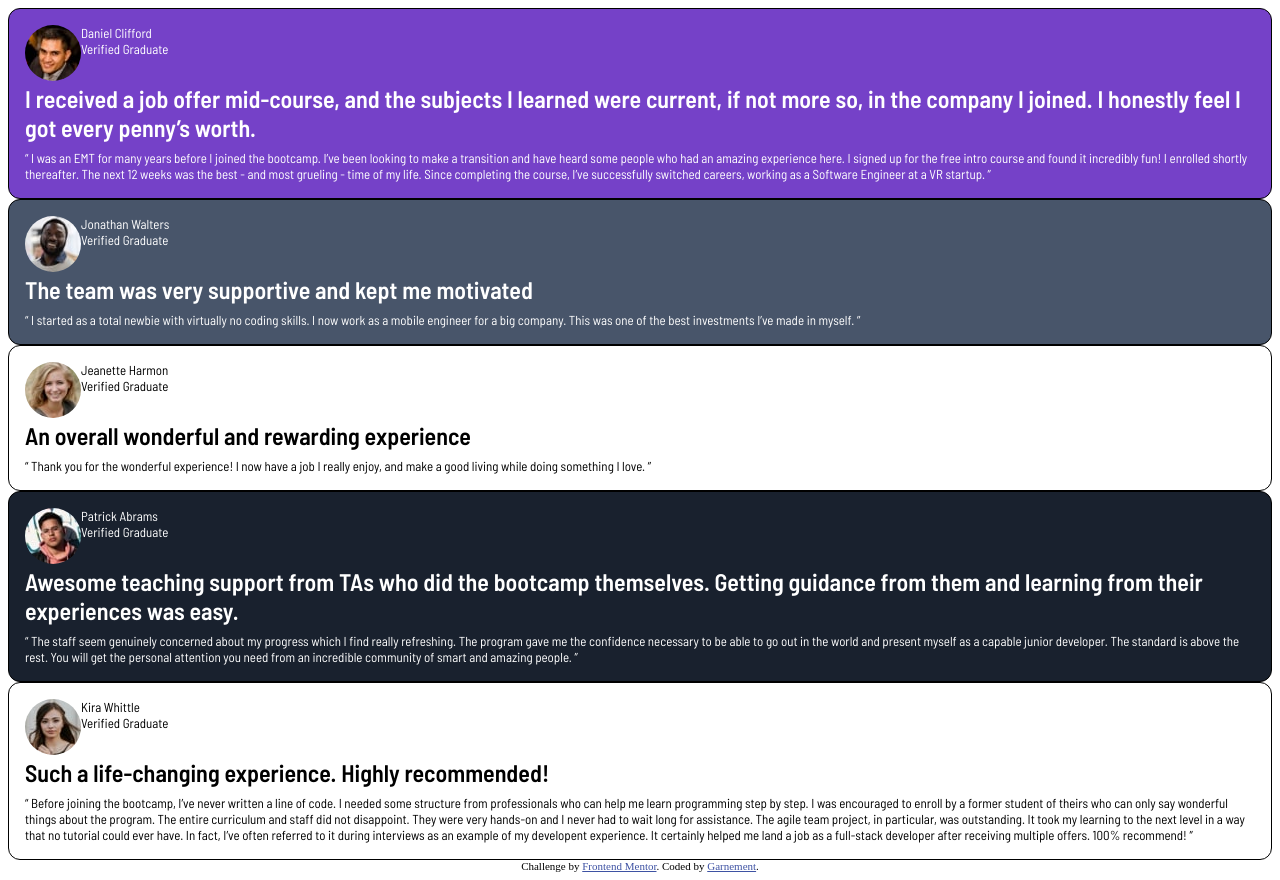
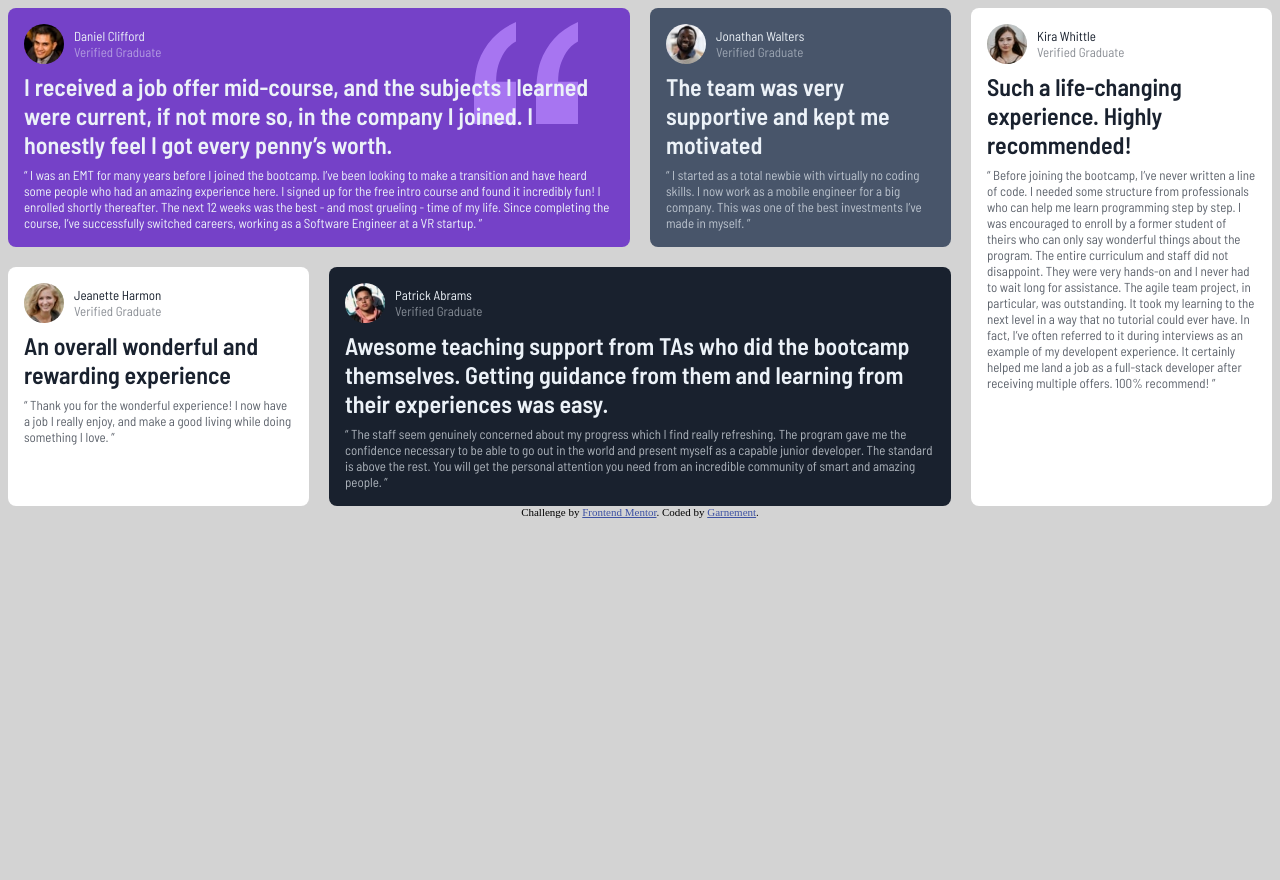
Before and after one commit to Garnement/FM-testimonials-grid-section, a plain HTML site: page index.html in a window 1280 px wide. After the commit the page ends 800 px from the top, so only its background shows below. Drawn offline with Linux system fonts and the light colour scheme.

Commit message:
challenge done

```diff
--- a/index.html
+++ b/index.html
@@ -17,16 +17,18 @@
 </head>
 <body>
 	<div class="testimonials-wrapper">
-		<div class="testimonial-card violet font-white">
+		<div class="testimonial-card violet font-white grid-item-1">
 			<div class="identity">
 				<div class="user-avatar-wrapper">
 					<img src="src/img/image-daniel.jpg" alt="" height="56" width="56">
 				</div>
+				<div>
 					<div class="name">
 						Daniel Clifford
 					</div>
 					<div class="status">
 						Verified Graduate
+					</div>
 				</div>
 			</div>
 			<div class="excerpt">
@@ -41,16 +43,18 @@
 				the course, I’ve successfully switched careers, working as a Software Engineer at a VR startup. ”
 			</div>
 		</div>
-		<div class="testimonial-card dark-gray-blue font-white">
+		<div class="testimonial-card dark-gray-blue font-white grid-item-2">
 			<div class="identity">
 				<div class="user-avatar-wrapper">
 					<img src="src/img/image-jonathan.jpg" alt="" height="56" width="56">
 				</div>
+				<div>
 					<div class="name">
 						Jonathan Walters
 					</div>
 					<div class="status">
 						Verified Graduate
+					</div>
 				</div>
 			</div>
 			<div class="excerpt">
@@ -61,16 +65,18 @@
 				for a big company. This was one of the best investments I’ve made in myself. ”
 			</div>
 		</div>
-		<div class="testimonial-card white">
+		<div class="testimonial-card white font-black grid-item-3">
 			<div class="identity">
 				<div class="user-avatar-wrapper">
 					<img src="src/img/image-jeanette.jpg" alt="" height="56" width="56">
 				</div>
+				<div>
 					<div class="name">
 						Jeanette Harmon
 					</div>
 					<div class="status">
 						Verified Graduate
+					</div>
 				</div>
 			</div>
 			<div class="excerpt">
@@ -81,16 +87,18 @@
 				while doing something I love. ”
 			</div>
 		</div>
-		<div class="testimonial-card dark-black-blue font-white">
+		<div class="testimonial-card dark-black-blue font-white grid-item-4">
 			<div class="identity">
 				<div class="user-avatar-wrapper">
 					<img src="src/img/image-patrick.jpg" alt="" height="56" width="56">
 				</div>
+				<div>
 					<div class="name">
 						Patrick Abrams
 					</div>
 					<div class="status">
 						Verified Graduate
+					</div>
 				</div>
 			</div>
 			<div class="excerpt">
@@ -104,16 +112,18 @@
 				an incredible community of smart and amazing people. ”
 			</div>
 		</div>
-		<div class="testimonial-card white">
+		<div class="testimonial-card white font-black grid-item-5">
 			<div class="identity">
 				<div class="user-avatar-wrapper">
 					<img src="src/img/image-kira.jpg" alt="" height="56" width="56">
 				</div>
+				<div>
 					<div class="name">
 						Kira Whittle
 					</div>
 					<div class="status">
 						Verified Graduate
+					</div>
 				</div>
 			</div>
 			<div class="excerpt">
--- a/src/css/style.css
+++ b/src/css/style.css
@@ -1,13 +1,58 @@
+body {
+	background-color: lightgray;
+}
+
 .testimonials-wrapper {
 	font-family: 'Barlow Semi Condensed', sans-serif;
 	font-size: 13px;
 	display: grid;
+	grid-template-columns: repeat(4, 1fr);
+	grid-template-rows: repeat(2, 1fr);
+	column-gap: 20px;
+	row-gap: 20px;
 }
 
 .testimonial-card {
-	border-radius: 12px;
-	border: 1px solid #000;
+	border-radius: 8px;
 	padding: 16px;
+}
+
+.grid-item-1 {
+	grid-column-start: 1;
+	grid-column-end: 3;
+	grid-row-start: 1;
+	grid-row-end: 1;
+	background-image: url('../img/bg-pattern-quotation.svg');
+	background-position: 90% 10%;
+	background-repeat: no-repeat;
+}
+
+.grid-item-2 {
+	grid-column-start: 3;
+	grid-column-end: 4;
+	grid-row-start: 1;
+	grid-row-end: 1;
+}
+
+.grid-item-3 {
+	grid-column-start: 1;
+	grid-column-end: 1;
+	grid-row-start: 2;
+	grid-row-end: 2;
+}
+
+.grid-item-4 {
+	grid-column-start: 2;
+	grid-column-end: 4;
+	grid-row-start: 2;
+	grid-row-end: 2;
+}
+
+.grid-item-5 {
+	grid-column-start: 4;
+	grid-column-end: 4;
+	grid-row-start: 1;
+	grid-row-end: 3;
 }
 
 .violet {
@@ -26,21 +71,52 @@
 	background-color: hsl(0, 0%, 100%);
 }
 
+.font-black {
+	color: hsl(219, 29%, 14%);
+}
+
 .font-white {
-	color: #fff;
+	color: hsl(210, 46%, 95%);
+}
+
+.identity {
+	display: flex;
+	align-items: center;
 }
 
 .user-avatar-wrapper {
-	float: left;
+	margin-right: 10px;
+	width: 40px;
+	height: 40px;
 }
+
 .user-avatar-wrapper img {
 	border-radius: 50%;
+	width: 100%;
+	height: auto;
 }
 
 .excerpt {
-	clear: left;
 	font-size: 24px;
 	margin-top: 8px;
 	margin-bottom: 8px;
 	font-weight: 600;
 }
+
+.status {
+	opacity: .5;
+}
+
+.testimonial-content {
+	opacity: .7;
+}
+
+@media screen and (max-width: 375px) {
+	.testimonials-wrapper {
+		display: block;
+	}
+
+	.testimonials-wrapper > div {
+		margin-bottom: 16px;
+	}
+}
```
Also changed, not shown: src/img/favicon-32x32.png (deleted). Lines whose indentation alone changed are shown as unchanged.
